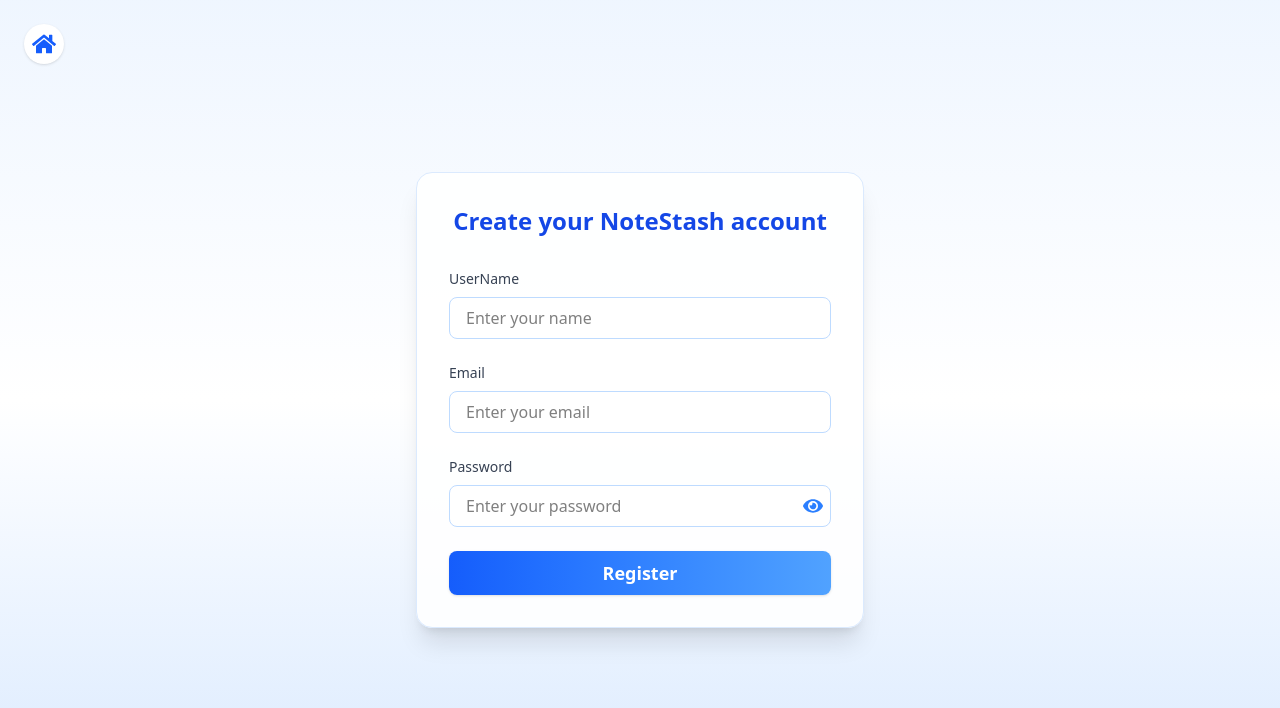
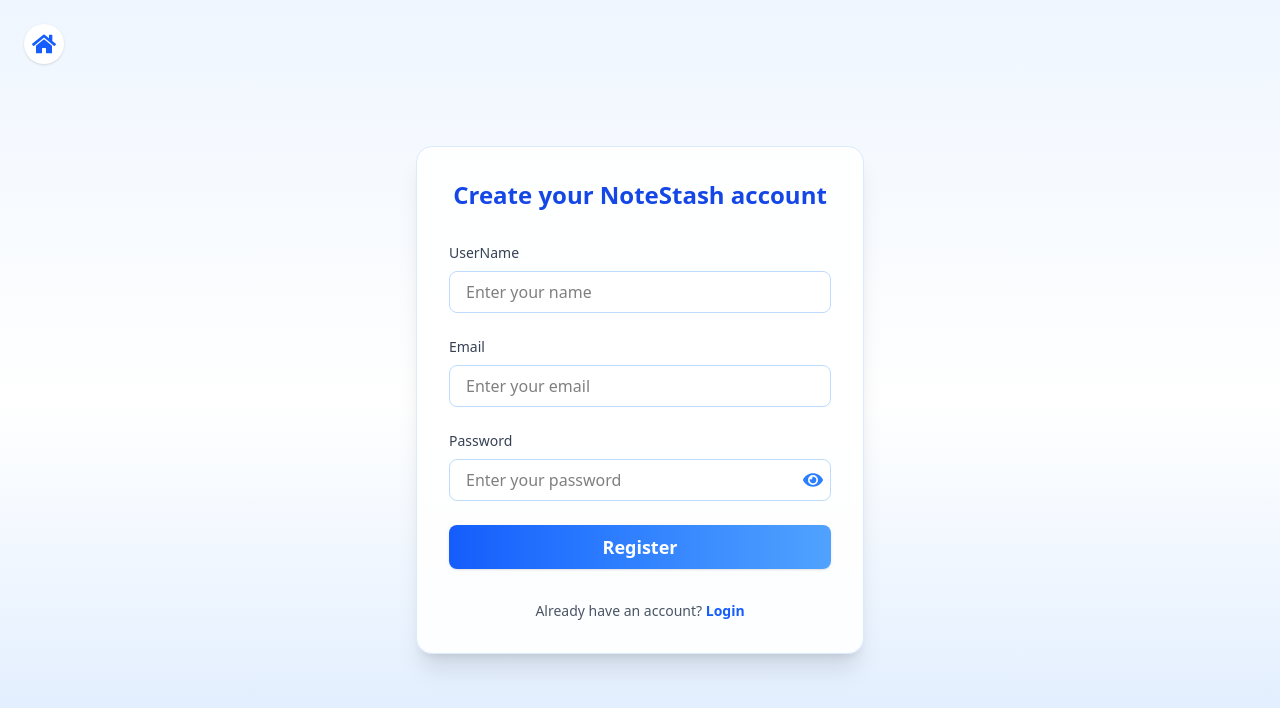
Before and after one commit to Ashukr321/NoteStash, a Next.js app in the folder frontend/: page /register in a window 1280 px wide. Shown: the top 708 px of the page. Built offline with nearby package versions, Linux system fonts and the light colour scheme; no server answers.

Commit message:
add already have account in register page

```diff
--- a/frontend/src/app/(auth)/register/page.tsx
+++ b/frontend/src/app/(auth)/register/page.tsx
@@ -119,6 +119,15 @@
         >
           Register
         </button>
+        <p className="text-center text-sm text-gray-600 mt-2">
+          Already have an account?{' '}
+          <span
+            className="text-blue-600 hover:underline cursor-pointer font-semibold"
+            onClick={() => router.push('/login')}
+          >
+            Login
+          </span>
+        </p>
       </form>
     </section>
   );
--- /dev/null
+++ b/frontend/src/utils/getCookie.js
@@ -0,0 +1,6 @@
+import Cookies from 'js-cookie';
+const getCookie = (name) => {
+  return Cookies.get(name);
+};
+
+export default getCookie;
```
